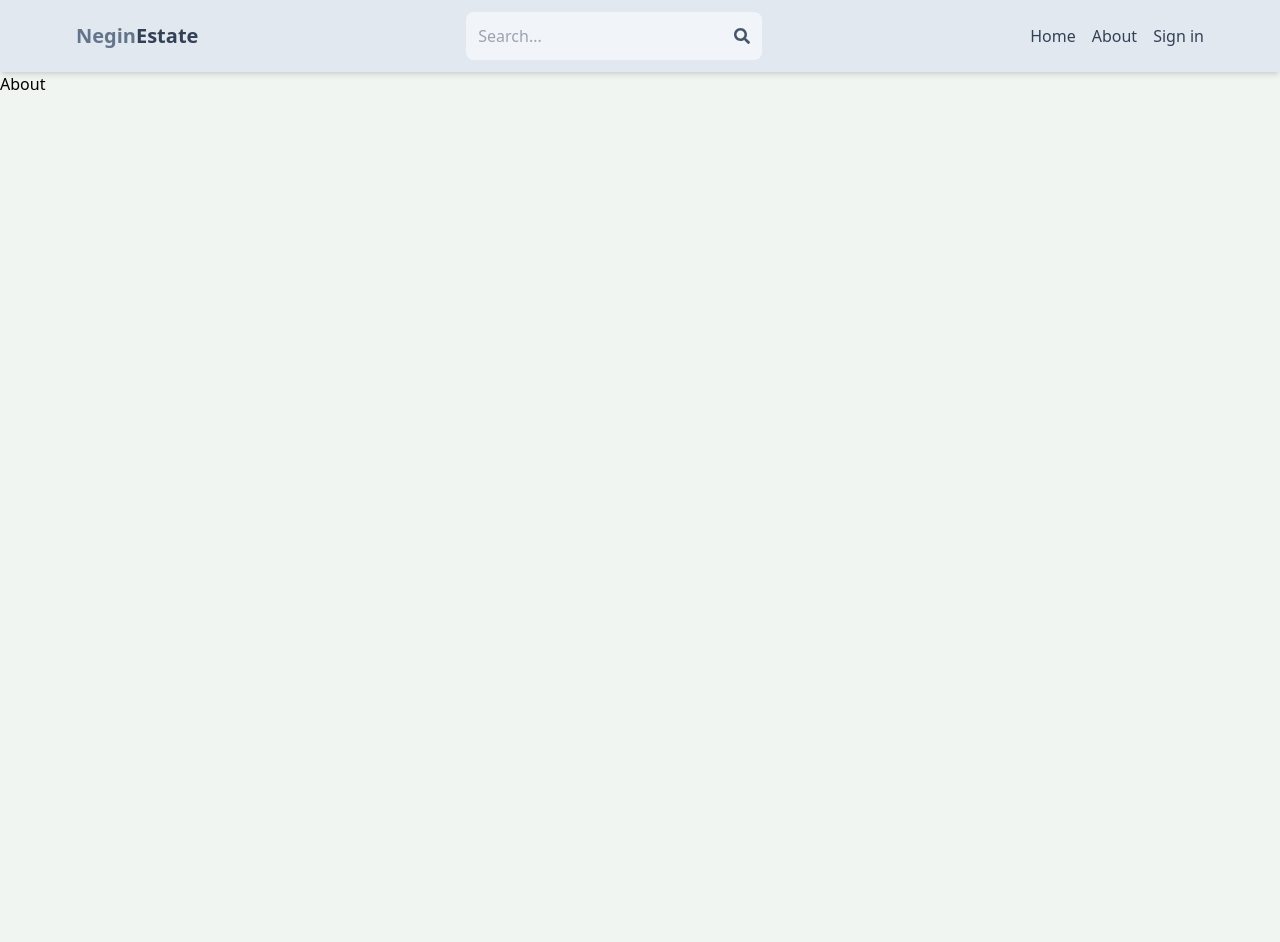
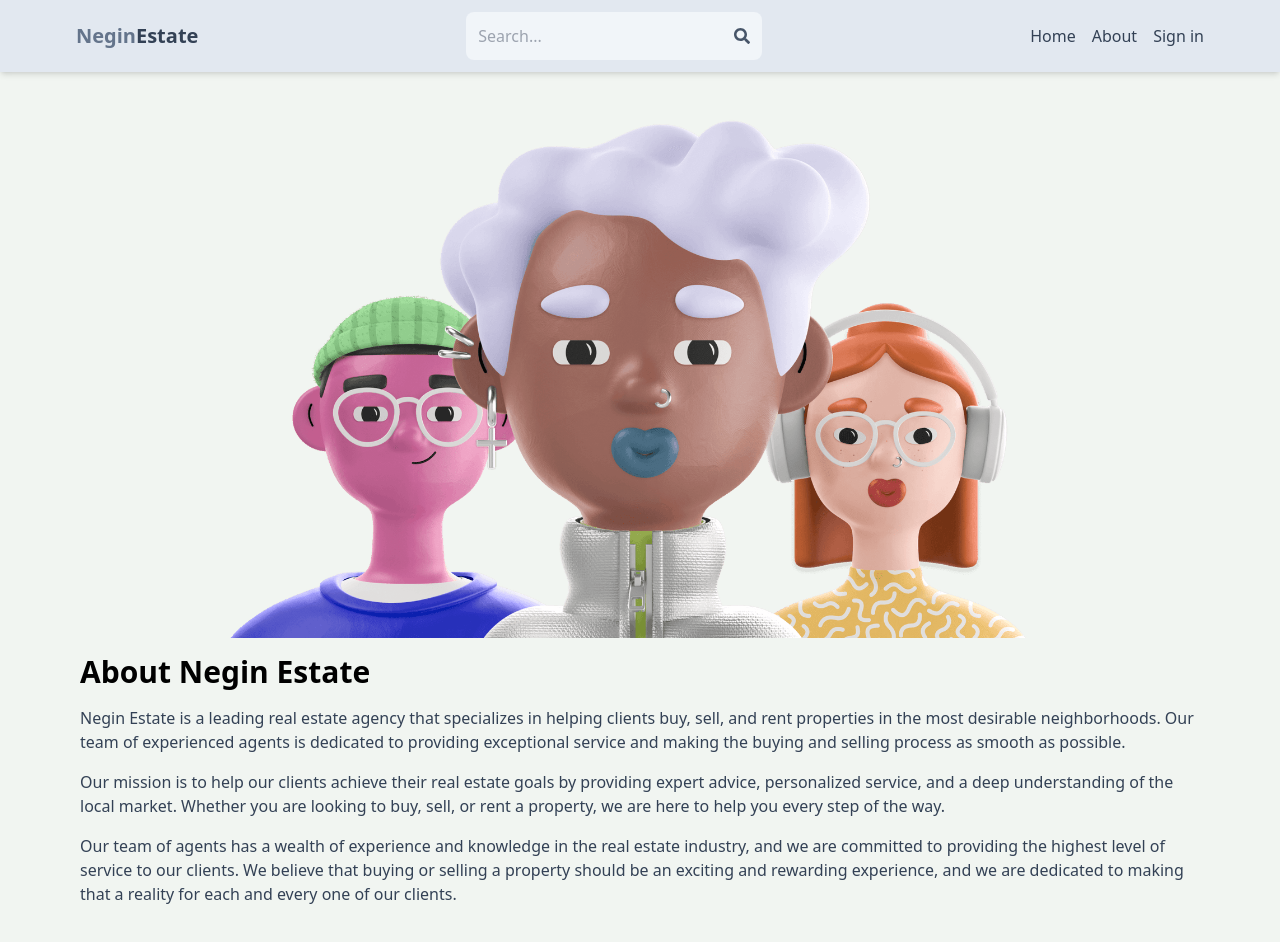
Before and after one commit to nejan7/mern-estate, a React (Vite) app in the folder client/: page /about in a window 1280 px wide. Shown: the top 942 px of the page. Before the commit the page ends 800 px from the top, so only its background shows below. Built offline with nearby package versions, Linux system fonts and the light colour scheme; no server answers.

Commit message:
complete About page

```diff
--- a/client/index.html
+++ b/client/index.html
@@ -2,9 +2,9 @@
 <html lang="en">
   <head>
     <meta charset="UTF-8" />
-    <link rel="icon" type="image/svg+xml" href="/vite.svg" />
+    <link rel="icon" type="image/svg+xml" href="/NeginEstate.svg" />
     <meta name="viewport" content="width=device-width, initial-scale=1.0" />
-    <title>negine state</title>
+    <title>Negine State</title>
   </head>
   <body>
     <div id="root"></div>
--- a/client/src/pages/About.jsx
+++ b/client/src/pages/About.jsx
@@ -1,7 +1,31 @@
-import React from 'react'
-
+import about from "../assets/AboutUs.png";
 export default function About() {
   return (
-    <div>About</div>
-  )
+    <div className="py-10 px-4 max-w-6xl mx-auto">
+      <div className="max-w-4xl mx-auto mb-4">
+        <img src={about} alt="AboutUs" className=""  />
+      </div>
+      <h1 className="text-3xl font-bold mb-4">About Negin Estate</h1>
+      <p className="mb-4 text-slate-700">
+        Negin Estate is a leading real estate agency that specializes in helping
+        clients buy, sell, and rent properties in the most desirable
+        neighborhoods. Our team of experienced agents is dedicated to providing
+        exceptional service and making the buying and selling process as smooth
+        as possible.
+      </p>
+      <p className="mb-4 text-slate-700">
+        Our mission is to help our clients achieve their real estate goals by
+        providing expert advice, personalized service, and a deep understanding
+        of the local market. Whether you are looking to buy, sell, or rent a
+        property, we are here to help you every step of the way.
+      </p>
+      <p className="mb-4 text-slate-700">
+        Our team of agents has a wealth of experience and knowledge in the real
+        estate industry, and we are committed to providing the highest level of
+        service to our clients. We believe that buying or selling a property
+        should be an exciting and rewarding experience, and we are dedicated to
+        making that a reality for each and every one of our clients.
+      </p>
+    </div>
+  );
 }
```
Also changed, not shown: client/public/NeginEstate.svg (added), client/src/assets/AboutUs.png (added).
